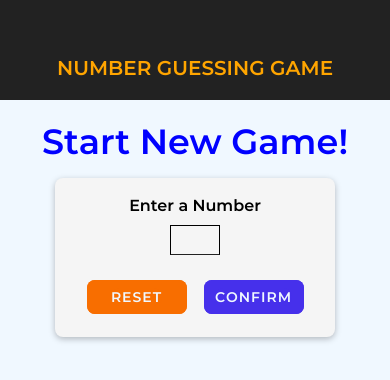
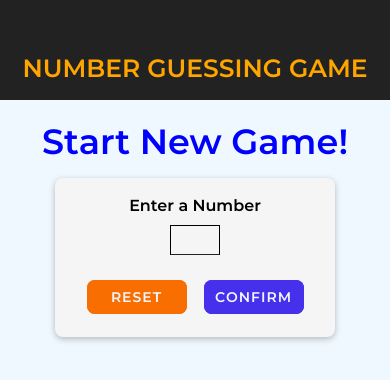
Before and after one commit to Gilmara-Git/NumberGuessingGame, a React Native app: screen / in a window 390 px wide. Shown: the top 380 px of the page. Built offline with nearby package versions, Linux system fonts and the light colour scheme.

Commit message:
Adjusted header fontSize

```diff
--- a/src/components/Header/header.js
+++ b/src/components/Header/header.js
@@ -7,7 +7,6 @@ const Header = props =>{
     <View style={styles.header}>
         <Text style={styles.title}>{props.title}</Text>
     </View>
-
 )
 }
 
@@ -21,7 +20,7 @@ const styles =  StyleSheet.create({
        alignItems: 'center'
    },
    title:{
-      fontSize: 20,
+      fontSize: 25,
        color: Theme.colors.orange,
        fontFamily: Theme.fonts.MontSerratSemiBold,
    }
```
